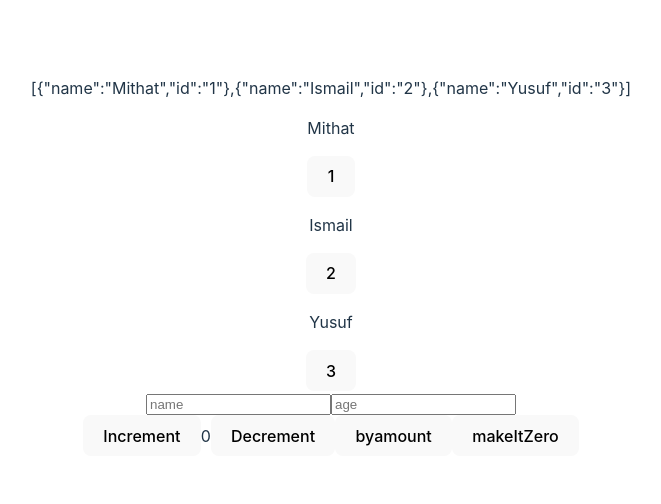
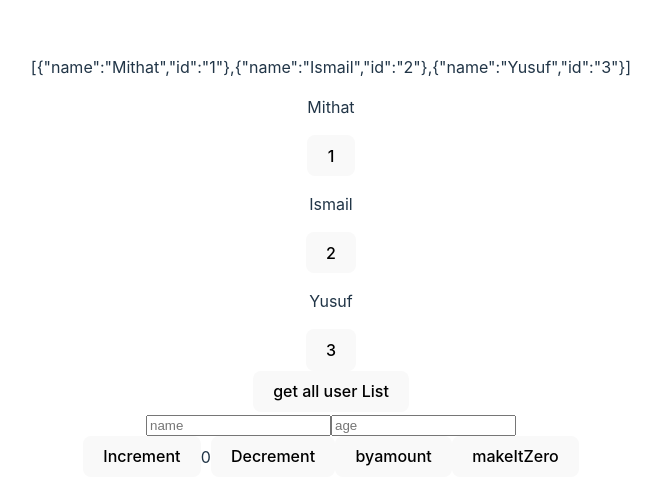
Before and after one commit to mithatsarikaya/learningRedux, a React (Vite) app: page / in a window 1280 px wide. Shown: the part 134-638 px from the top of the page, without its empty margins (309-970 px from the left). Built offline with nearby package versions, Linux system fonts and the light colour scheme.

Commit message:
--fixed: find the way to update array at TODO

```diff
--- a/src/App.tsx
+++ b/src/App.tsx
@@ -9,7 +9,10 @@ import {
   makeItZero,
 } from "./features/counter/counterSlice";
 import { getAge, getName } from "./features/userInfo/userInfo";
-import { filterUserList } from "./features/userList/userListSlice";
+import {
+  filterUserList,
+  unfilteredUserList,
+} from "./features/userList/userListSlice";
 
 function App() {
   const count = useSelector((state: RootState) => state.counter.value);
@@ -18,7 +21,9 @@ function App() {
   console.log(name, age);
 
   const dispatch = useDispatch();
+  console.log({ userList });
 
+  // TODO: array is not updating : userList
   return (
     <div>
       {JSON.stringify(userList)}
@@ -36,6 +41,10 @@ function App() {
             </button>
           </div>
         ))}
+
+        <button onClick={() => dispatch(unfilteredUserList())}>
+          get all user List
+        </button>
       </div>
       <div>
         <input
--- a/src/features/userList/userListSlice.ts
+++ b/src/features/userList/userListSlice.ts
@@ -17,11 +17,10 @@ export const userListSlice = createSlice({
   initialState,
   reducers: {
     filterUserList: (state, action: PayloadAction<string>) => {
-      // Redux Toolkit allows us to write "mutating" logic in reducers. It
-      // doesn't actually mutate the state because it uses the Immer library,
-      // which detects changes to a "draft state" and produces a brand new
-      // immutable state based off those changes
-      state = state.filter((s) => s.id == action.payload);
+      return state.filter((s) => s.id == action.payload);
+    },
+    unfilteredUserList: () => {
+      return initialState;
     },
     // getAge: (state, action: PayloadAction<number>) => {
     //   state.age = action.payload;
@@ -30,6 +29,6 @@ export const userListSlice = createSlice({
 });
 
 // Action creators are generated for each case reducer function
-export const { filterUserList } = userListSlice.actions;
+export const { filterUserList, unfilteredUserList } = userListSlice.actions;
 
 export default userListSlice.reducer;
```
